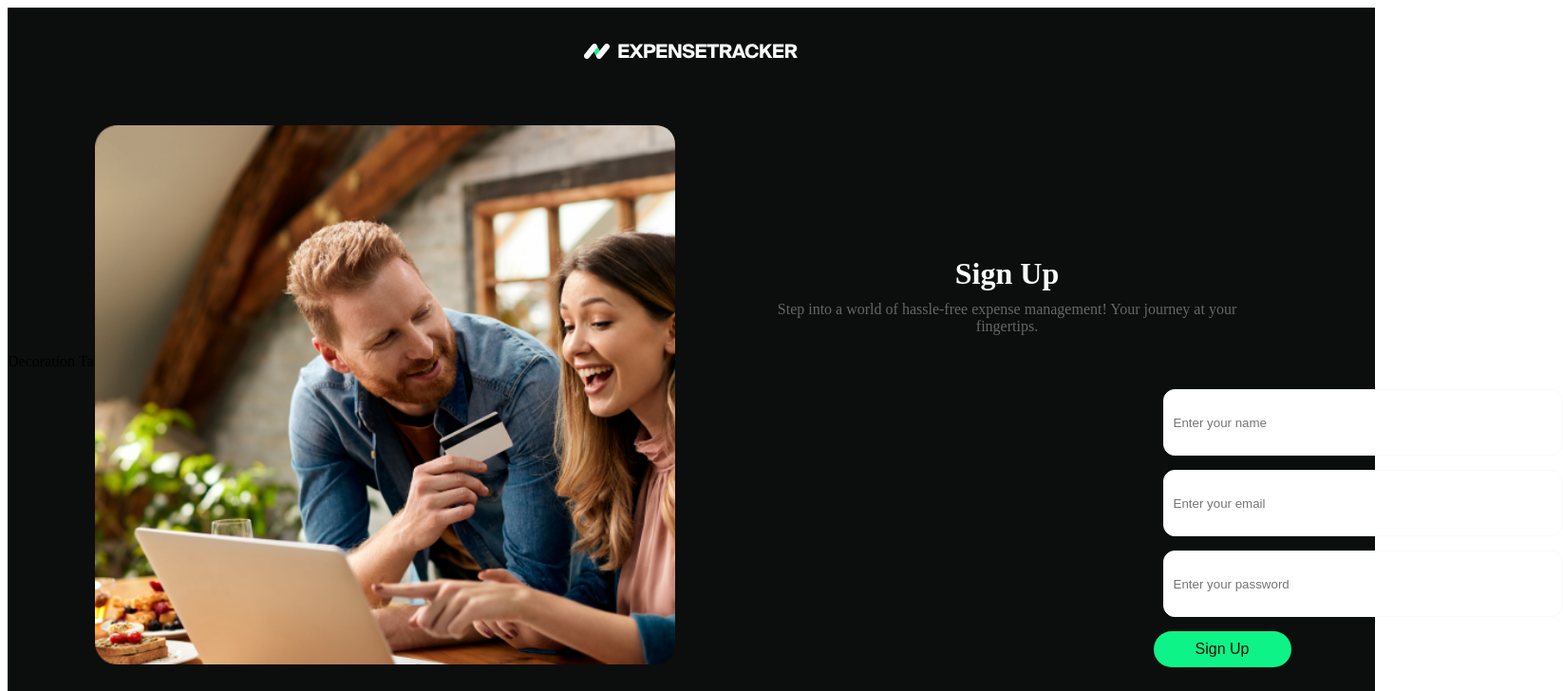
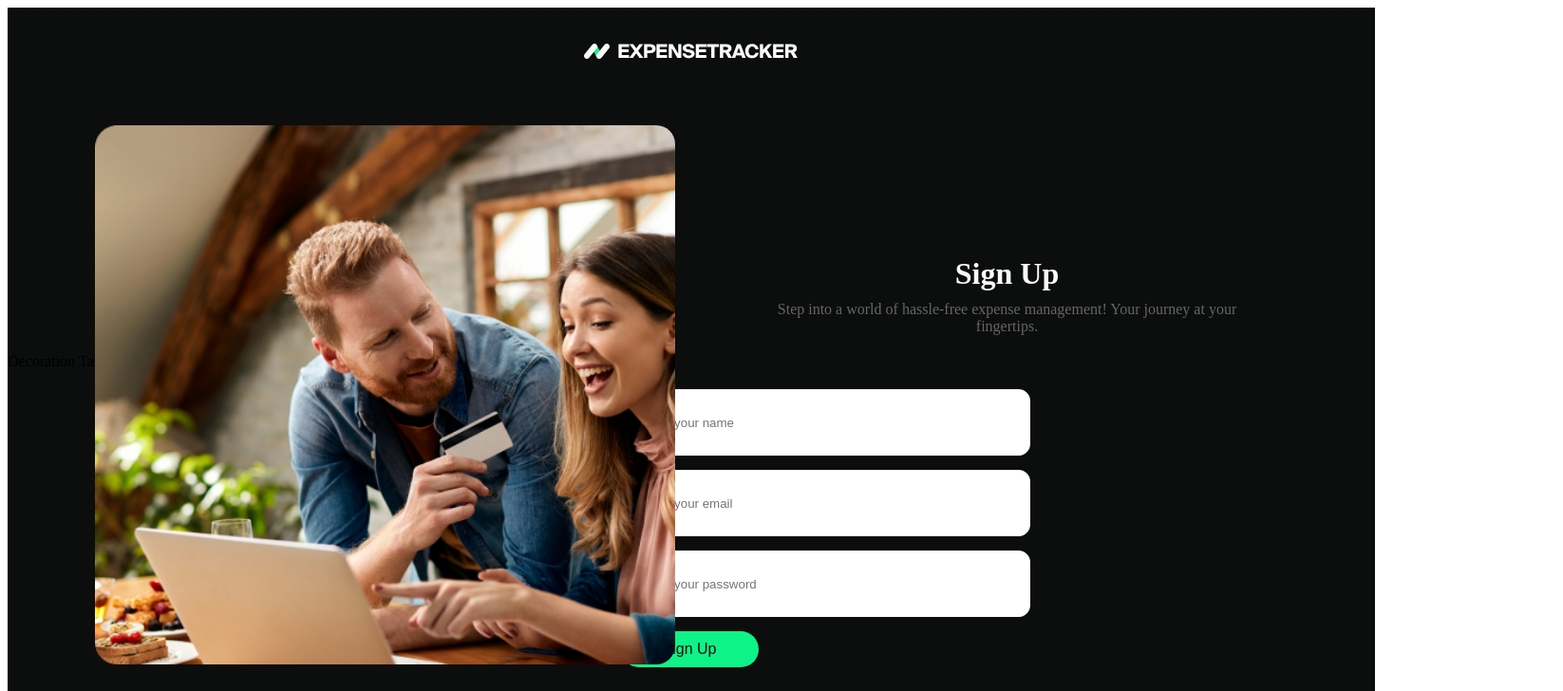
Before and after one commit to Reuelle/expense-tracker, a React (Create React App) app: page /expense-tracker/register in a window 1280 px wide. Shown: the top 728 px of the page at 95% size, 1646 px wide, since content can reach past the window. Built offline with nearby package versions, Linux system fonts and the light colour scheme.

Commit message:
Update RegisterPage.module.css

```diff
--- a/src/components/RegisterPage/RegisterPage.module.css
+++ b/src/components/RegisterPage/RegisterPage.module.css
@@ -32,7 +32,6 @@
   height: 48px;
   border-radius: 12px;
   width: 149px;
-  margin-left: 686px; /* Ensure form aligns with the header */
 }
 
 .registerPage button {
```
